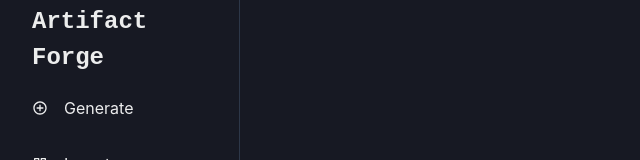
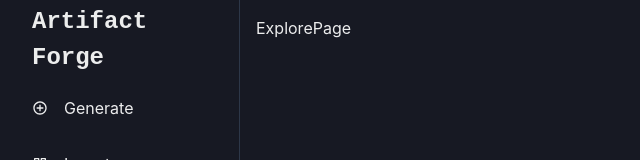
Before and after one commit to Jose-AE/artifact-forge, a React (Vite) app in the folder client/: page /explore in a window 1280 px wide. Shown: the top 160 px of the page, without its empty margins (0-640 px from the left). Built offline with nearby package versions, Linux system fonts and the light colour scheme; no server answers.

Commit message:
vercel config

```diff
--- a/client/src/App.tsx
+++ b/client/src/App.tsx
@@ -5,6 +5,7 @@
 import InventoryPage from "./pages/InventoryPage";
 import SettingsPage from "./pages/SettingsPage";
 import axios from "axios";
+import ExplorePage from "./pages/ExplorePage";
 
 export const LoginContext = createContext<any>(null);
 
@@ -39,6 +40,7 @@
             <Route path="/generate" element={<GeneratePage />} />
             <Route path="/inventory" element={<InventoryPage />} />
             <Route path="/settings" element={<SettingsPage />} />
+            <Route path="/explore" element={<ExplorePage />} />
           </Routes>
         </Sidebar>
       </LoginContext.Provider>
--- a/client/src/components/Sidebar.tsx
+++ b/client/src/components/Sidebar.tsx
@@ -45,7 +45,7 @@
 const LinkItems: Array<LinkItemProps> = [
   { name: "Generate", icon: BiPlusCircle, location: "/generate" },
   { name: "Inventory", icon: BiCategory, location: "/inventory" },
-  { name: "Explore", icon: BiCompass, location: "/generate" },
+  { name: "Explore", icon: BiCompass, location: "/explore" },
   { name: "Settings", icon: BiCog, location: "/settings" },
 ];
 
--- /dev/null
+++ b/client/src/pages/ExplorePage.tsx
@@ -0,0 +1,3 @@
+export default function ExplorePage() {
+  return <div>ExplorePage</div>;
+}
```
Also changed, not shown: client/public/vercel.json (added).
